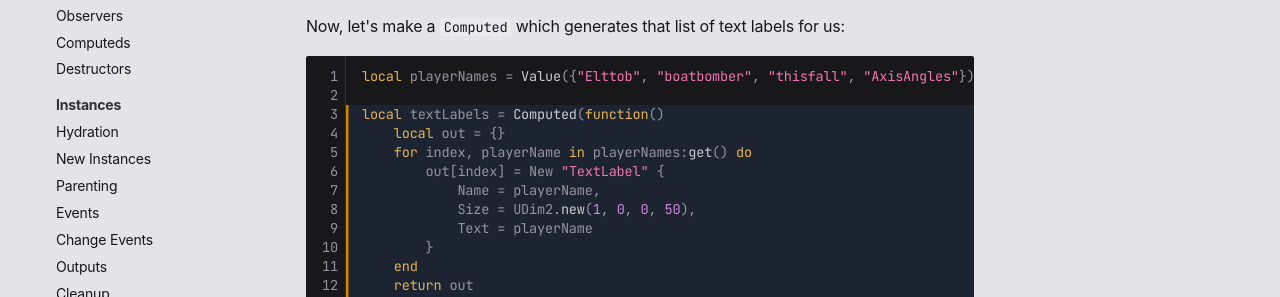
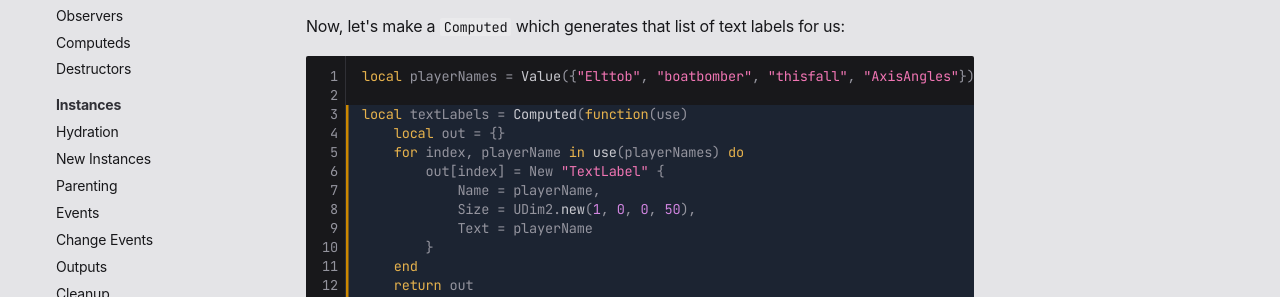
Before and after one commit to dphfox/Fusion, an MkDocs documentation site: the page built from docs/tutorials/lists-and-tables/the-for-objects.md, in a window 1280 px wide and 900 px high, scrolled down 1069 px. Shown: the part 155-452 px from the top of the window. Built offline with MkDocs 1.6.1 and Material for MkDocs 9.7.7, drawn with Linux system fonts in a browser that asks for light colours; some web fonts are replaced; comment, search, counter and statistics services are not loaded; the version menu is left out.

Commit message:
Update The For Objects tutorial to use use

````diff
--- a/docs/tutorials/lists-and-tables/the-for-objects.md
+++ b/docs/tutorials/lists-and-tables/the-for-objects.md
@@ -53,9 +53,9 @@ Now, let's make a `Computed` which generates that list of text labels for us:
 ```Lua linenums="1" hl_lines="3-13"
 local playerNames = Value({"Elttob", "boatbomber", "thisfall", "AxisAngles"})
 
-local textLabels = Computed(function()
+local textLabels = Computed(function(use)
     local out = {}
-    for index, playerName in playerNames:get() do
+    for index, playerName in use(playerNames) do
         out[index] = New "TextLabel" {
             Name = playerName,
             Size = UDim2.new(1, 0, 0, 50),
````
